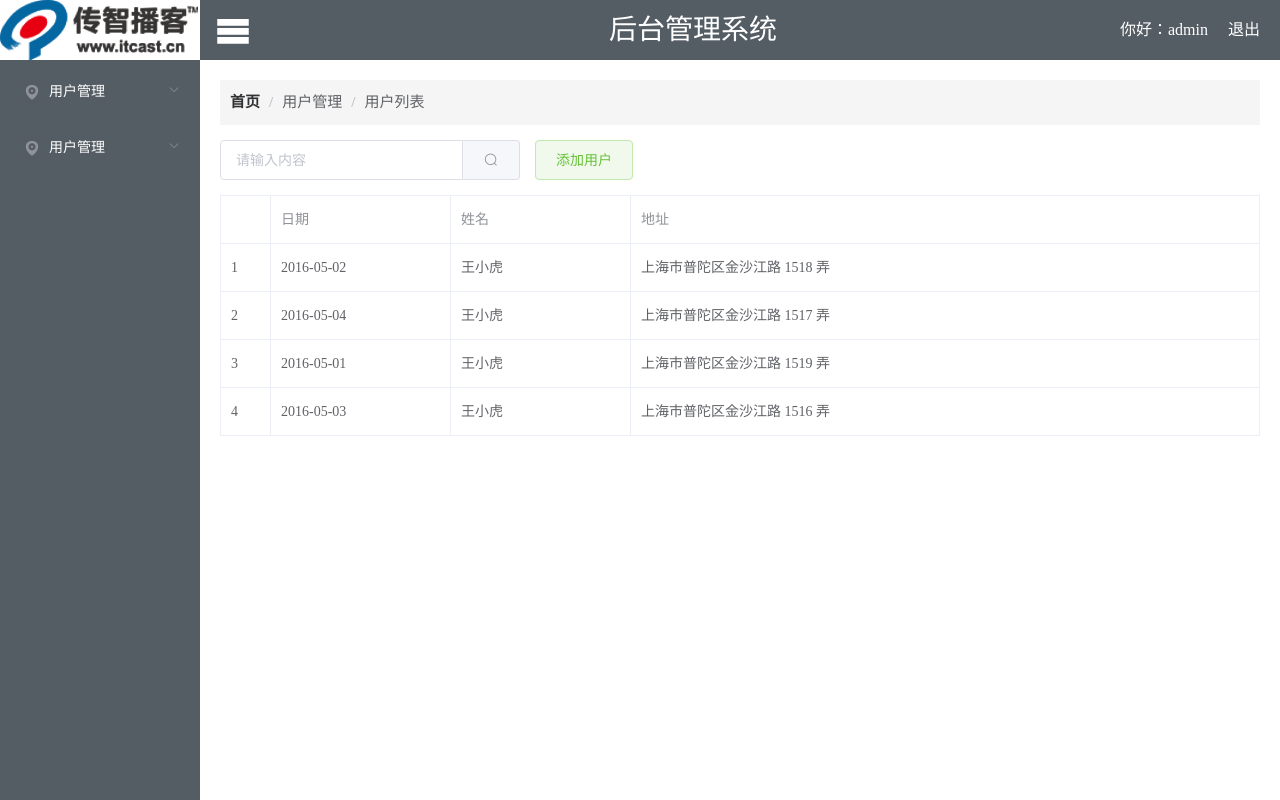
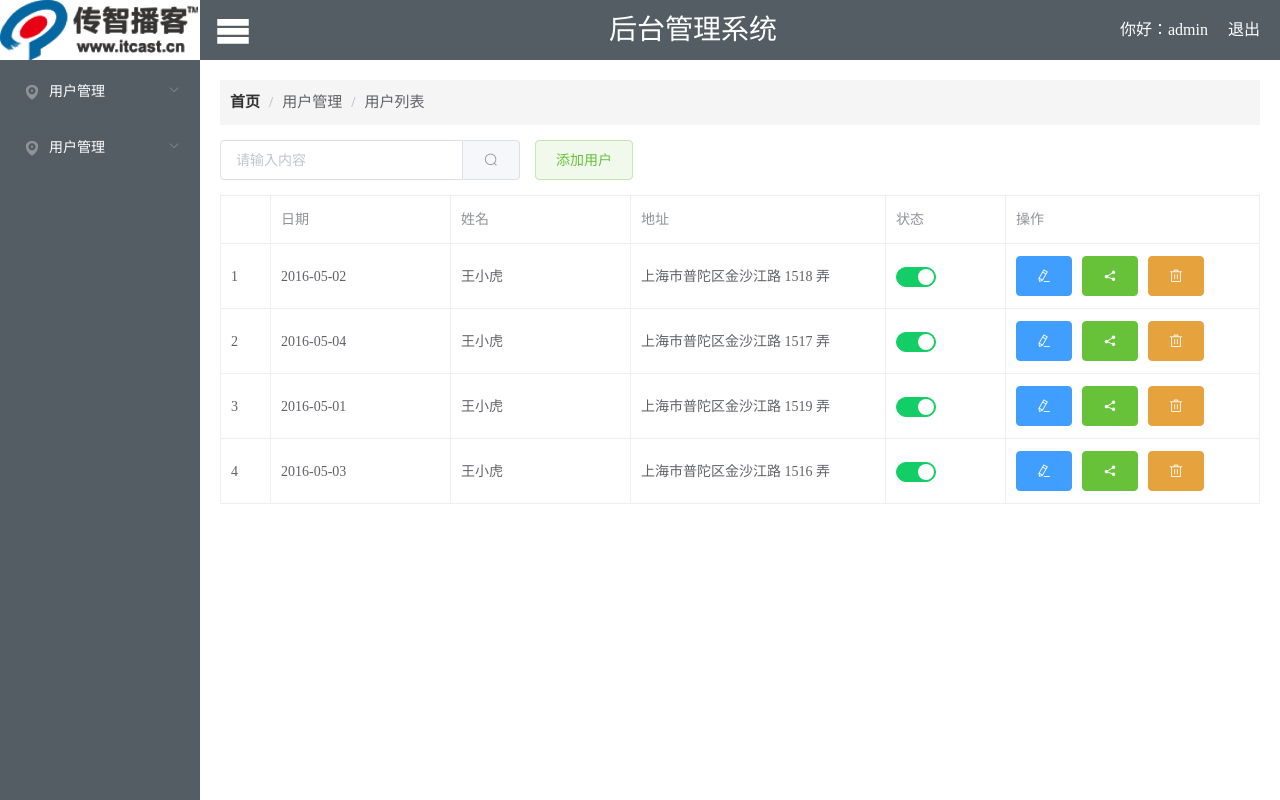
Before and after one commit to Ilhyou/vue-itcast, a Vue app: page /#/home/users in a window 1280 px wide. Built offline with nearby package versions, Linux system fonts and the light colour scheme; no server answers.

Commit message:
用户页面中添加表格结构，添加了自定义模板（***），后面编辑删除用到数据，下一步实现数据的动态渲染

```diff
--- a/src/views/users/users.vue
+++ b/src/views/users/users.vue
@@ -24,6 +24,24 @@
       <el-table-column prop="date" label="日期" width="180"></el-table-column>
       <el-table-column prop="name" label="姓名" width="180"></el-table-column>
       <el-table-column prop="address" label="地址"></el-table-column>
+      <el-table-column label="状态"  width="120">
+        <template slot-scope="scope">
+          <el-switch v-model="value2" active-color="#13ce66" inactive-color="#ff4949"></el-switch>
+        </template>
+      </el-table-column>
+      <el-table-column label="操作">
+        <template slot-scope="scope">
+          <el-tooltip class="item" effect="dark" content="编辑" placement="top">
+            <el-button type="primary" icon="el-icon-edit"></el-button>
+          </el-tooltip>
+          <el-tooltip class="item" effect="dark" content="分配角色" placement="top">
+            <el-button type="success" icon="el-icon-share"></el-button>
+          </el-tooltip>
+          <el-tooltip class="item" effect="dark" content="删除" placement="top">
+            <el-button type="warning" icon="el-icon-delete"></el-button>
+          </el-tooltip>
+        </template>
+      </el-table-column>
     </el-table>
   </div>
 </template>
@@ -62,7 +80,9 @@ export default {
           name: '王小虎',
           address: '上海市普陀区金沙江路 1516 弄'
         }
-      ]
+      ],
+      // 状态
+      value2: ''
     }
   },
   // 页面加载完成就去获取用户列表数据
@@ -78,6 +98,14 @@ export default {
       .catch(err => {
         console.log(err)
       })
+  },
+  methods: {
+    handleEdit (index, row) {
+      console.log(index, row)
+    },
+    handleDelete (index, row) {
+      console.log(index, row)
+    }
   }
 }
 </script>
```
